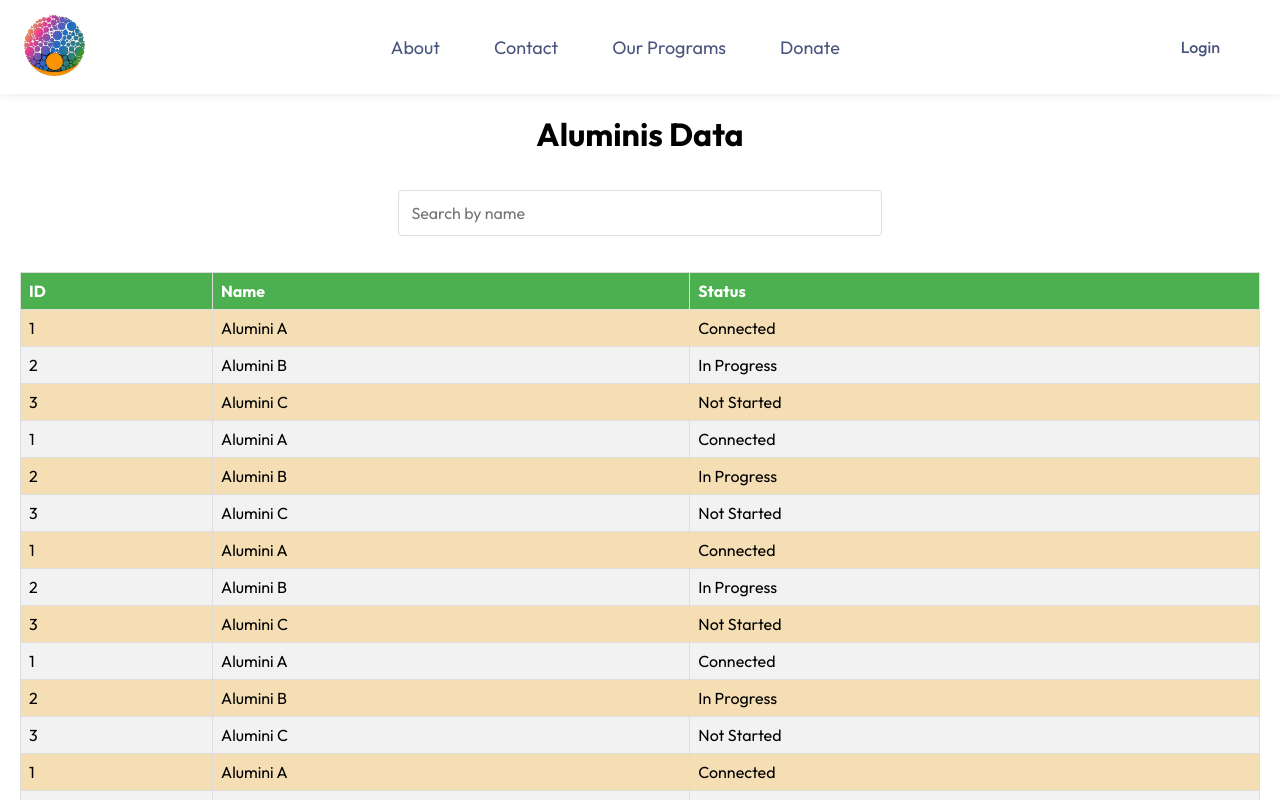
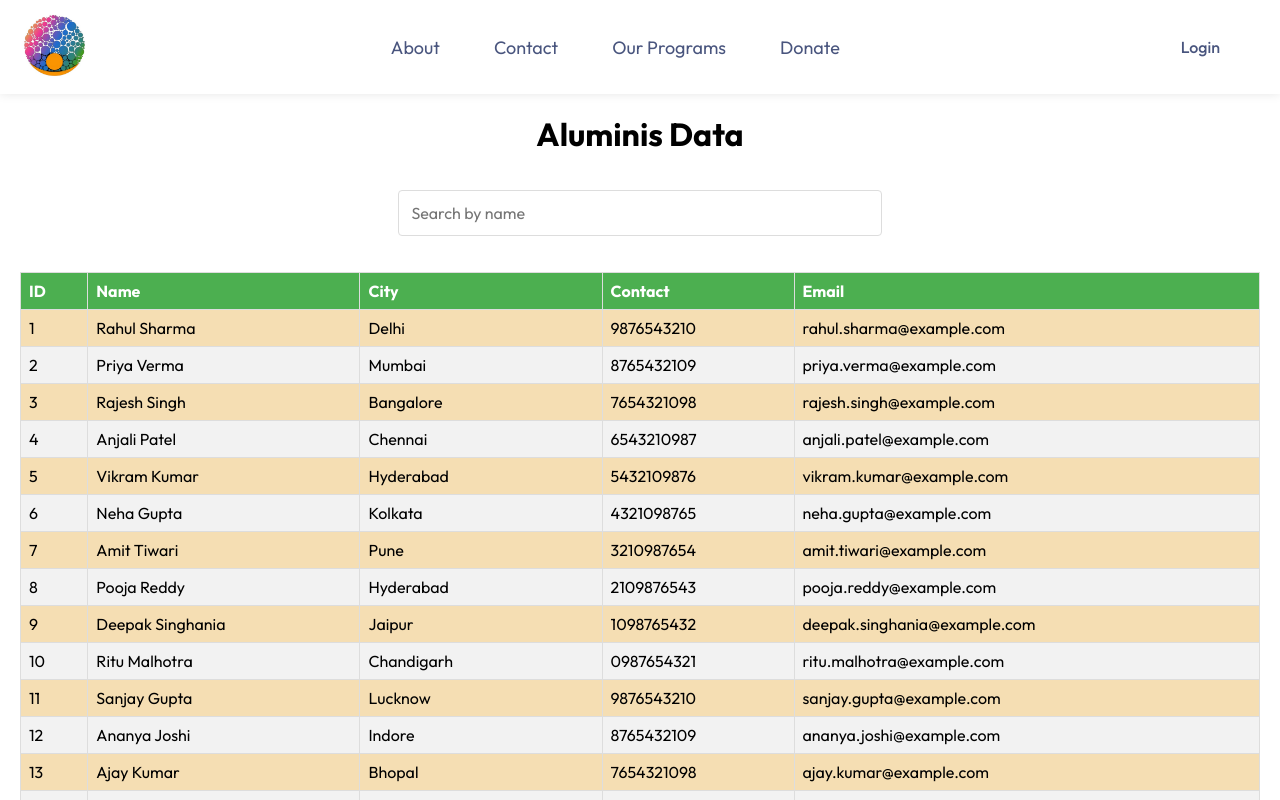
Before and after one commit to cfgbengaluru24/Team-58, a React (Vite) app in the folder React App/: page /aluminis in a window 1280 px wide. Shown: the top 800 px of the page. Built offline with nearby package versions, Linux system fonts and the light colour scheme; a web font is replaced by a local one.

Commit message:
Data change

```diff
--- a/React App/src/Pages/Aluminis/Alumini.jsx
+++ b/React App/src/Pages/Aluminis/Alumini.jsx
@@ -31,7 +31,9 @@ const Alumini = () => {
           <tr>
             <th>ID</th>
             <th>Name</th>
-            <th>Status</th>
+            <th>City</th>
+            <th>Contact</th>
+            <th>Email</th>
           </tr>
         </thead>
         <tbody>
@@ -39,7 +41,9 @@ const Alumini = () => {
             <tr key={item.id}>
               <td>{item.id}</td>
               <td>{item.name}</td>
-              <td>{item.status}</td>
+              <td>{item.city}</td>
+              <td>{item.contact}</td>
+              <td>{item.email}</td>
             </tr>
           ))}
         </tbody>
--- a/React App/src/Pages/students/Student.jsx
+++ b/React App/src/Pages/students/Student.jsx
@@ -1,13 +1,10 @@
 import React, { useState } from 'react';
 import './student.css';
+import { STUDENTS } from '../../data/students';
 
 const Student = () => {
   const [searchQuery, setSearchQuery] = useState('');
-  const [data] = useState([
-    { id: 1, name: 'Student A', status: 'Connected' },
-    { id: 2, name: 'Student B', status: 'In Progress' },
-    { id: 3, name: 'Student C', status: 'Not Started' }
-  ]);
+  const [data] = useState(STUDENTS);
 
   const handleSearchChange = (event) => {
     setSearchQuery(event.target.value);
@@ -19,7 +16,7 @@ const Student = () => {
 
   return (
     <div className="dashboard">
-      <h1>NGO University Dashboard</h1>
+      <h1>Enrolled Students</h1>
       <div class="container">
       <input
         type="text"
@@ -34,7 +31,10 @@ const Student = () => {
           <tr>
             <th>ID</th>
             <th>Name</th>
-            <th>Status</th>
+            <th>City</th>
+            <th>Contact</th>
+            <th>Email</th>
+            <th>Attandence(%)</th>
           </tr>
         </thead>
         <tbody>
@@ -42,7 +42,11 @@ const Student = () => {
             <tr key={item.id}>
               <td>{item.id}</td>
               <td>{item.name}</td>
-              <td>{item.status}</td>
+              <td>{item.city}</td>
+              <td>{item.contact}</td>
+              <td>{item.email}</td>
+              <td>{item.perc}</td>
+
             </tr>
           ))}
         </tbody>
--- a/React App/src/data/allumini.js
+++ b/React App/src/data/allumini.js
@@ -1,17 +1,22 @@
 export const AlluminiData = [
-    { id: 1, name: 'Alumini A', status: 'Connected' },
-    { id: 2, name: 'Alumini B', status: 'In Progress' },
-    { id: 3, name: 'Alumini C', status: 'Not Started' },
-    { id: 1, name: 'Alumini A', status: 'Connected' },
-    { id: 2, name: 'Alumini B', status: 'In Progress' },
-    { id: 3, name: 'Alumini C', status: 'Not Started' },
-    { id: 1, name: 'Alumini A', status: 'Connected' },
-    { id: 2, name: 'Alumini B', status: 'In Progress' },
-    { id: 3, name: 'Alumini C', status: 'Not Started' },
-    { id: 1, name: 'Alumini A', status: 'Connected' },
-    { id: 2, name: 'Alumini B', status: 'In Progress' },
-    { id: 3, name: 'Alumini C', status: 'Not Started' },
-    { id: 1, name: 'Alumini A', status: 'Connected' },
-    { id: 2, name: 'Alumini B', status: 'In Progress' },
-    { id: 3, name: 'Alumini C', status: 'Not Started' }
-]
+    { id: 1, name: 'Rahul Sharma', city: 'Delhi', contact: '9876543210', email:'rahul.sharma@example.com' },
+    { id: 2, name: 'Priya Verma', city: 'Mumbai', contact: '8765432109', email:'priya.verma@example.com' },
+    { id: 3, name: 'Rajesh Singh', city: 'Bangalore', contact: '7654321098', email:'rajesh.singh@example.com' },
+    { id: 4, name: 'Anjali Patel', city: 'Chennai', contact: '6543210987', email:'anjali.patel@example.com' },
+    { id: 5, name: 'Vikram Kumar', city: 'Hyderabad', contact: '5432109876', email:'vikram.kumar@example.com' },
+    { id: 6, name: 'Neha Gupta', city: 'Kolkata', contact: '4321098765', email:'neha.gupta@example.com' },
+    { id: 7, name: 'Amit Tiwari', city: 'Pune', contact: '3210987654', email:'amit.tiwari@example.com' },
+    { id: 8, name: 'Pooja Reddy', city: 'Hyderabad', contact: '2109876543', email:'pooja.reddy@example.com' },
+    { id: 9, name: 'Deepak Singhania', city: 'Jaipur', contact: '1098765432', email:'deepak.singhania@example.com' },
+    { id: 10, name: 'Ritu Malhotra', city: 'Chandigarh', contact: '0987654321', email:'ritu.malhotra@example.com' },
+    { id: 11, name: 'Sanjay Gupta', city: 'Lucknow', contact: '9876543210', email:'sanjay.gupta@example.com' },
+    { id: 12, name: 'Ananya Joshi', city: 'Indore', contact: '8765432109', email:'ananya.joshi@example.com' },
+    { id: 13, name: 'Ajay Kumar', city: 'Bhopal', contact: '7654321098', email:'ajay.kumar@example.com' },
+    { id: 14, name: 'Sneha Sharma', city: 'Ahmedabad', contact: '6543210987', email:'sneha.sharma@example.com' },
+    { id: 15, name: 'Ravi Khanna', city: 'Surat', contact: '5432109876', email:'ravi.khanna@example.com' },
+    { id: 16, name: 'Kavita Patel', city: 'Nagpur', contact: '4321098765', email:'kavita.patel@example.com' },
+    { id: 17, name: 'Arjun Reddy', city: 'Visakhapatnam', contact: '3210987654', email:'arjun.reddy@example.com' },
+    { id: 18, name: 'Mala Sinha', city: 'Patna', contact: '2109876543', email:'mala.sinha@example.com' },
+    { id: 19, name: 'Rahul Kumar', city: 'Gurgaon', contact: '1098765432', email:'rahul.kumar@example.com' },
+    { id: 20, name: 'Swati Sharma', city: 'Jaipur', contact: '0987654321', email:'swati.sharma@example.com' }
+];
--- a/React App/src/data/colleges.js
+++ b/React App/src/data/colleges.js
@@ -1,15 +1,14 @@
-export const college =
-[
-    { id: 1, name: 'University A', status: 'Connected' },
-    { id: 2, name: 'University B', status: 'In Progress (12 days)' },
-    { id: 3, name: 'University C', status: 'Not Started' },
-    { id: 1, name: 'University A', status: 'Connected' },
-    { id: 2, name: 'University B', status: 'In Progress (12 days)' },
-    { id: 3, name: 'University C', status: 'Not Started' },
-    { id: 1, name: 'University A', status: 'Connected' },
-    { id: 2, name: 'University B', status: 'In Progress (12 days)' },
-    { id: 3, name: 'University C', status: 'Not Started' },
-    { id: 1, name: 'University A', status: 'Connected' },
-    { id: 2, name: 'University B', status: 'In Progress (12 days)' },
-    { id: 3, name: 'University C', status: 'Not Started' },
-]
+export const college = [
+    { id: 1, name: 'Andhra University', status: 'Connected' },
+    { id: 2, name: 'Sri Venkateswara University', status: 'In Progress (5 days)' },
+    { id: 3, name: 'Jawaharlal Nehru Technological University, Kakinada', status: 'Not Started' },
+    { id: 4, name: 'Acharya Nagarjuna University', status: 'Connected' },
+    { id: 5, name: 'Sri Krishnadevaraya University', status: 'In Progress (3 days)' },
+    { id: 6, name: 'Dr. Y.S.R. Horticultural University', status: 'Not Started' },
+    { id: 7, name: 'Sri Padmavati Mahila Visvavidyalayam', status: 'Connected' },
+    { id: 8, name: 'Rayalaseema University', status: 'In Progress (7 days)' },
+    { id: 9, name: 'Sri Sathya Sai Institute of Higher Learning', status: 'Not Started' },
+    { id: 10, name: 'Vignan Foundation for Science, Technology & Research', status: 'Connected' },
+    { id: 11, name: 'Sri Venkateswara Veterinary University', status: 'In Progress (2 days)' },
+    { id: 12, name: 'Krishna University', status: 'Not Started' }
+];
--- /dev/null
+++ b/React App/src/data/students.js
@@ -0,0 +1,22 @@
+export const STUDENTS = [
+    { id: 1, name: 'Aarav Patel', city: 'Mumbai', contact: '789454648', email: 'aarav.patel@example.com', perc: '80%' },
+    { id: 2, name: 'Diya Sharma', city: 'Delhi', contact: '876548392', email: 'diya.sharma@example.com', perc: '75%' },
+    { id: 3, name: 'Vivaan Gupta', city: 'Bangalore', contact: '983746582', email: 'vivaan.gupta@example.com', perc: '82%' },
+    { id: 4, name: 'Ananya Reddy', city: 'Hyderabad', contact: '675849302', email: 'ananya.reddy@example.com', perc: '78%' },
+    { id: 5, name: 'Kabir Kumar', city: 'Chennai', contact: '758392015', email: 'kabir.kumar@example.com', perc: '79%' },
+    { id: 6, name: 'Myra Joshi', city: 'Kolkata', contact: '489273510', email: 'myra.joshi@example.com', perc: '85%' },
+    { id: 7, name: 'Advik Singh', city: 'Pune', contact: '264738509', email: 'advik.singh@example.com', perc: '77%' },
+    { id: 8, name: 'Aadhya Sharma', city: 'Ahmedabad', contact: '786541230', email: 'aadhya.sharma@example.com', perc: '81%' },
+    { id: 9, name: 'Arjun Mehta', city: 'Jaipur', contact: '901827345', email: 'arjun.mehta@example.com', perc: '76%' },
+    { id: 10, name: 'Zara Patel', city: 'Lucknow', contact: '574892031', email: 'zara.patel@example.com', perc: '80%' },
+    { id: 11, name: 'Aryan Khanna', city: 'Surat', contact: '235487690', email: 'aryan.khanna@example.com', perc: '83%' },
+    { id: 12, name: 'Ishaan Singhania', city: 'Nagpur', contact: '983274615', email: 'ishaan.singhania@example.com', perc: '74%' },
+    { id: 13, name: 'Avni Kapoor', city: 'Indore', contact: '657893214', email: 'avni.kapoor@example.com', perc: '88%' },
+    { id: 14, name: 'Vihaan Chopra', city: 'Thane', contact: '248975310', email: 'vihaan.chopra@example.com', perc: '79%' },
+    { id: 15, name: 'Riya Mehra', city: 'Bhopal', contact: '759803421', email: 'riya.mehra@example.com', perc: '84%' },
+    { id: 16, name: 'Shaurya Sharma', city: 'Visakhapatnam', contact: '489623710', email: 'shaurya.sharma@example.com', perc: '72%' },
+    { id: 17, name: 'Anika Singh', city: 'Patna', contact: '127846390', email: 'anika.singh@example.com', perc: '87%' },
+    { id: 18, name: 'Rudra Yadav', city: 'Gurgaon', contact: '567890124', email: 'rudra.yadav@example.com', perc: '76%' },
+    { id: 19, name: 'Aaradhya Sharma', city: 'Chandigarh', contact: '907856341', email: 'aaradhya.sharma@example.com', perc: '80%' },
+    { id: 20, name: 'Reyansh Gupta', city: 'Jaipur', contact: '348762901', email: 'reyansh.gupta@example.com', perc: '81%' }
+];
```
